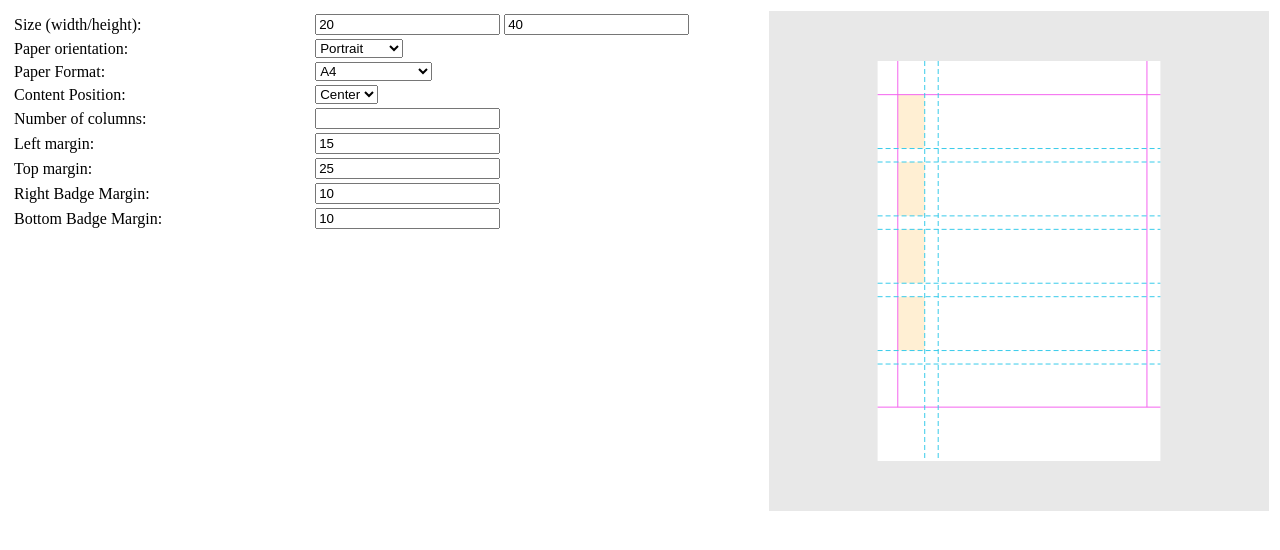
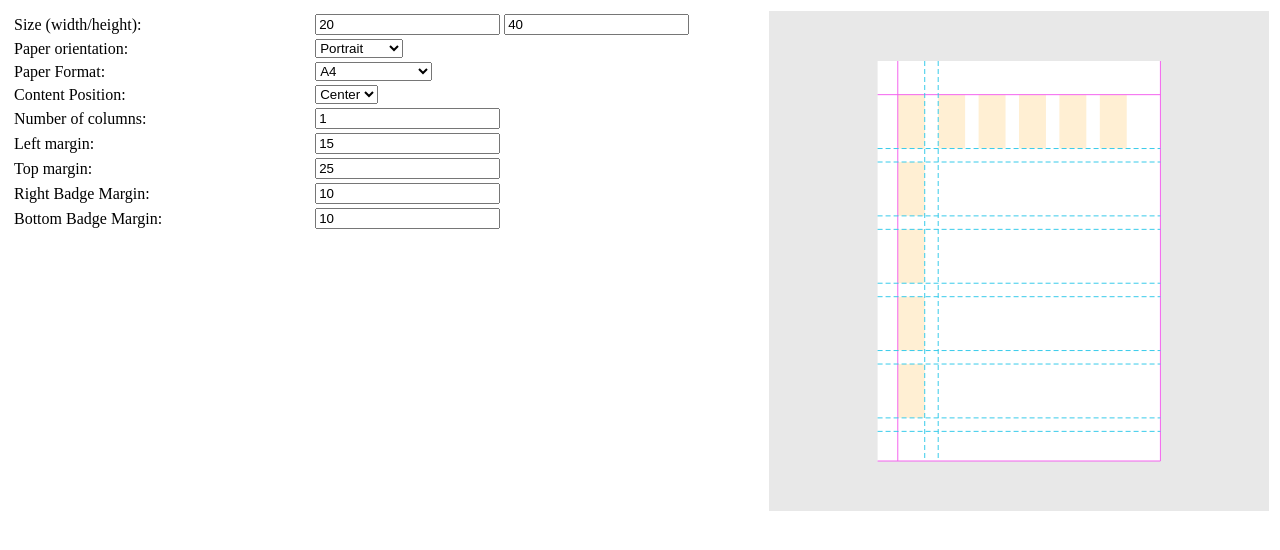
Before and after one commit to it7-solutions/it7badgeLivePreview, a website built with webpack: page src/index.html in a window 1280 px wide. Built offline with nearby package versions, Linux system fonts and the light colour scheme.

Commit message:
maxBadgeCountByHorizontal, draw horizontal max count, to be continued..

```diff
--- a/src/app.ts
+++ b/src/app.ts
@@ -36,7 +36,8 @@ export class App {
                 leftMargin: grabbedData.leftMargin,
                 topMargin: grabbedData.topMargin,
                 bottomBadgeMargin: grabbedData.bottomBadgeMargin,
-                rightBadgeMargin: grabbedData.rightBadgeMargin
+                rightBadgeMargin: grabbedData.rightBadgeMargin,
+                columnsCount: grabbedData.columnsCount
             },
             paperSize: paperSize,
             maxDrawArea: maxDrawArea,
--- a/src/draw.ts
+++ b/src/draw.ts
@@ -4,9 +4,12 @@ export class Draw {
     y: number;
 
     offsetY: number; // this makes offset vertically between two badges including spacing between them
+    offsetX: number; // this makes offset horizontally between two badges including spacing between them
     count: number; // we use this as counter inside loop while drawing badges
+    countX: number;
 
     maxBadgeCountByVertical: number;
+    maxBadgeCountByHorizontal: number;
 
     constructor(private dataToDraw: any) {
         console.log('dataToDraw', dataToDraw);
@@ -24,7 +27,18 @@ export class Draw {
             this.dataToDraw.badge.bottomBadgeMargin
         );
 
+        this.maxBadgeCountByHorizontal = this.calculateMaxNumberOfBadgesByWidth(
+            this.dataToDraw.paperSize.width,
+            this.dataToDraw.badge.leftMargin,
+            this.dataToDraw.canvasOptions.borders.marginRightToPrint,
+            this.dataToDraw.badge.width,
+            this.dataToDraw.badge.rightBadgeMargin
+        );
+
+
+
         console.log('this.maxBadgeCountByVertical', this.maxBadgeCountByVertical);
+        console.log('this.maxBadgeCountByHorizontal', this.maxBadgeCountByHorizontal);
     }
 
     canvas: any = document.createElement('canvas');
@@ -162,10 +176,17 @@ export class Draw {
 
     private drawBadge(x: number, y: number, width: number, height: number, fill: string) {
         this.offsetY = 0;
+        this.offsetX = 0;
         // draw maximum number of badges that paper height allows
         for (this.count = 1; this.count <= this.maxBadgeCountByVertical; this.count ++) {
             this.drawShape(x, y + this.offsetY, width, height, fill);
             this.offsetY += (this.dataToDraw.badge.bottomBadgeMargin + this.dataToDraw.badge.height);
+        }
+
+
+        for (this.countX = 1; this.countX <= this.maxBadgeCountByHorizontal; this.countX ++) {
+            this.drawShape(x + this.offsetX, y, width, height, fill);
+            this.offsetX += (this.dataToDraw.badge.rightBadgeMargin + this.dataToDraw.badge.width);
         }
 
     }
@@ -222,4 +243,14 @@ export class Draw {
         return Math.floor((paperHeight - topMargin - marginBottomToPrint + bottomBadgeMargin) / (badgeHeight + bottomBadgeMargin));
     }
 
+    private calculateMaxNumberOfBadgesByWidth(
+        paperWidth: number,
+        leftMargin: number,
+        marginRightToPrint: number,
+        badgeWidth: number,
+        rightBadgeMargin: number
+    ) {
+        return Math.floor((paperWidth - leftMargin - marginRightToPrint + rightBadgeMargin) / (badgeWidth + rightBadgeMargin));
+    }
+
 }
--- a/src/index.html
+++ b/src/index.html
@@ -51,7 +51,7 @@
         <tr>
           <td>Number of columns:</td>
           <td>
-            <input type="text" name="columns_count">
+            <input type="number" name="columns_count" value="1">
           </td>
         </tr>
         <tr>
@@ -109,8 +109,8 @@
         bottom: '#f463ef',
         right: '#f463ef',
         rulers: '#38cbea',
-        marginBottomToPrint: 40,
-        marginRightToPrint: 10
+        marginBottomToPrint: 0,
+        marginRightToPrint: 0
       }
     },
     width: 200,
```
